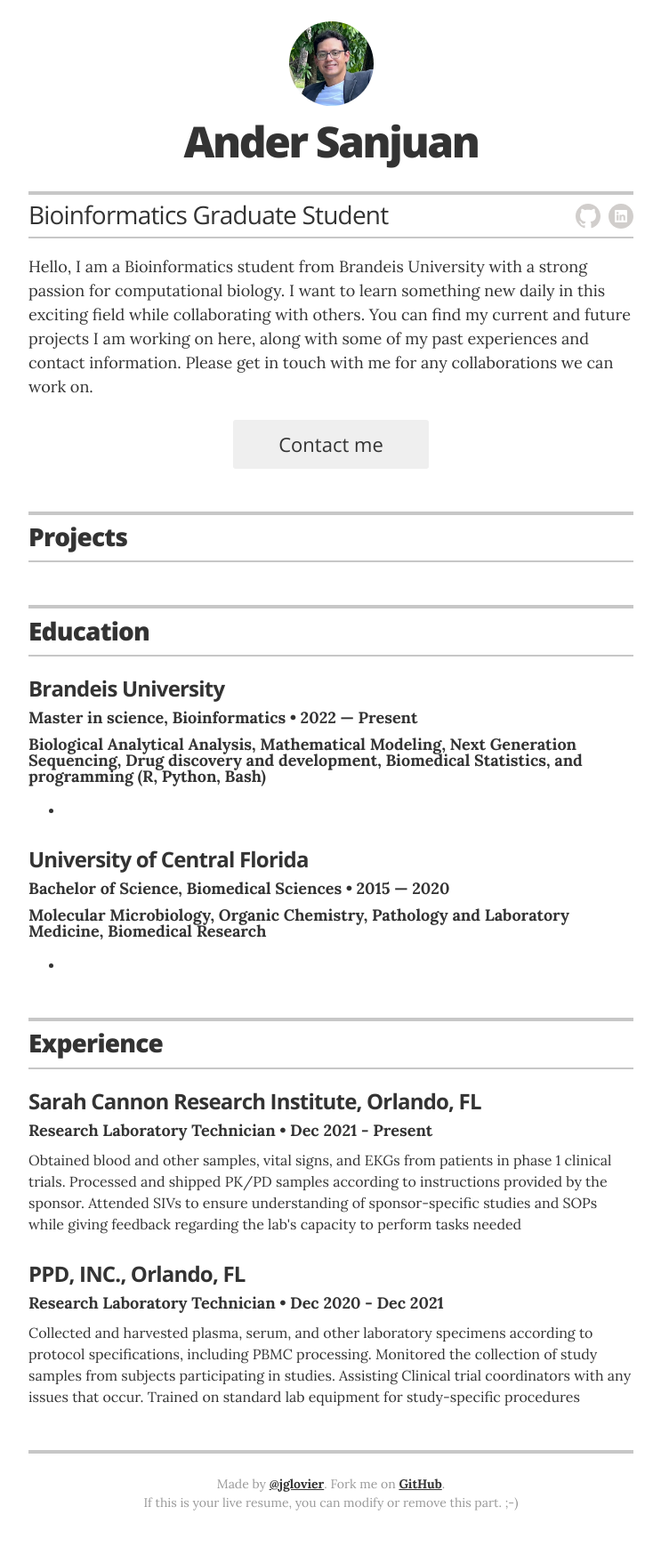
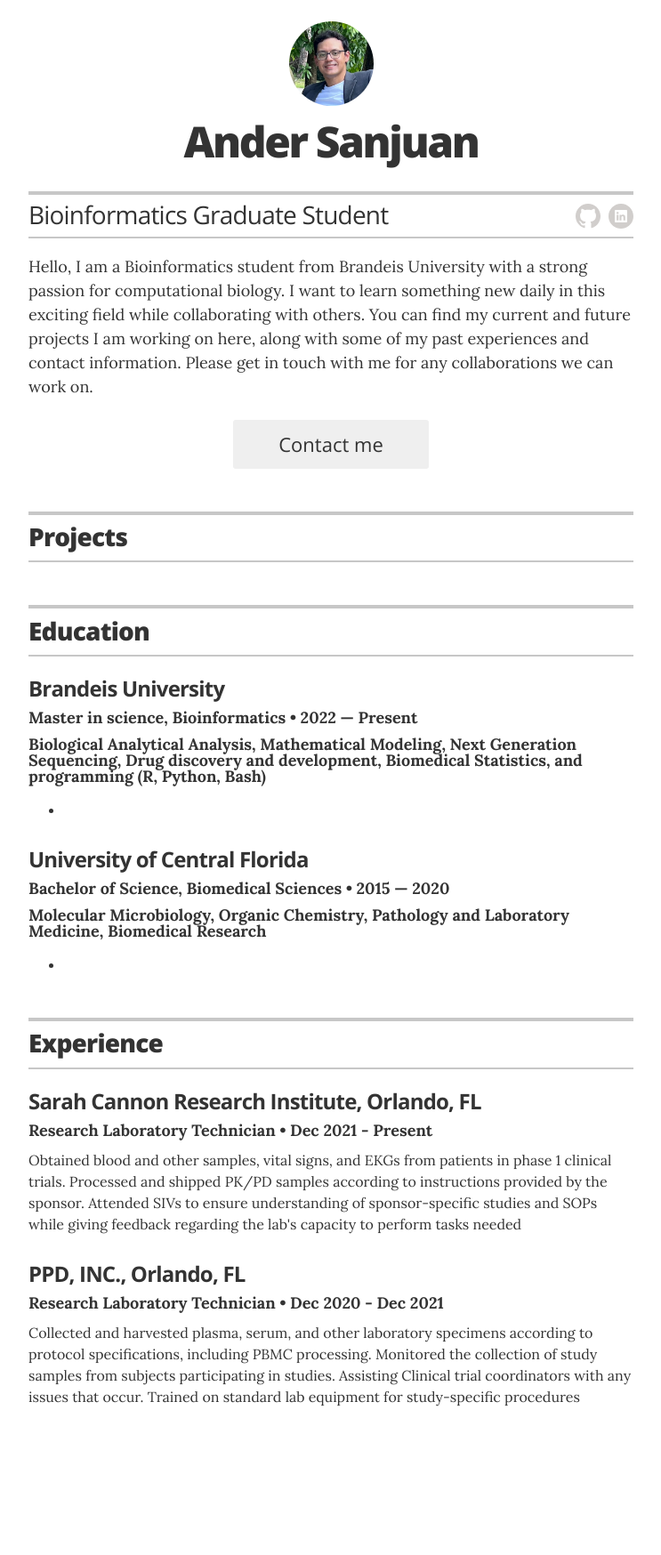
Before and after one commit to Andersanjuan/andersanjuan.github.io, a Jekyll site: the page built from index.html, in a window 1280 px wide. Shown: the whole page at 89% size, without its empty margins (268-1011 px from the left). Built offline with Jekyll 4.4.1, drawn with Linux system fonts in a browser that asks for light colours; after the commit the page ends 1630 px from its top, so only the background shows below that.

Commit message:
Update resume.html

```diff
--- a/_layouts/resume.html
+++ b/_layouts/resume.html
@@ -230,10 +230,10 @@
       <!-- end Print Social Links -->
       {% endif %}
 
-      <footer class="page-footer">
-        <p class="footer-line">Made by <a href="http://twitter.com/jglovier">@jglovier</a>. Fork me on <a href="https://github.com/jglovier/resume-template">GitHub</a>.</p>
-        <p class="footer-line">If this is your live resume, you can modify or remove this part. ;-)</p>
-      </footer>
+      <!-- <footer class="page-footer"> -->
+        <!-- <p class="footer-line">Made by <a href="http://twitter.com/jglovier">@jglovier</a>. Fork me on <a href="https://github.com/jglovier/resume-template">GitHub</a>.</p> -->
+        <!-- <p class="footer-line">If this is your live resume, you can modify or remove this part. ;-)</p> -->
+      <!-- </footer> -->
 
     </div>
 
```
